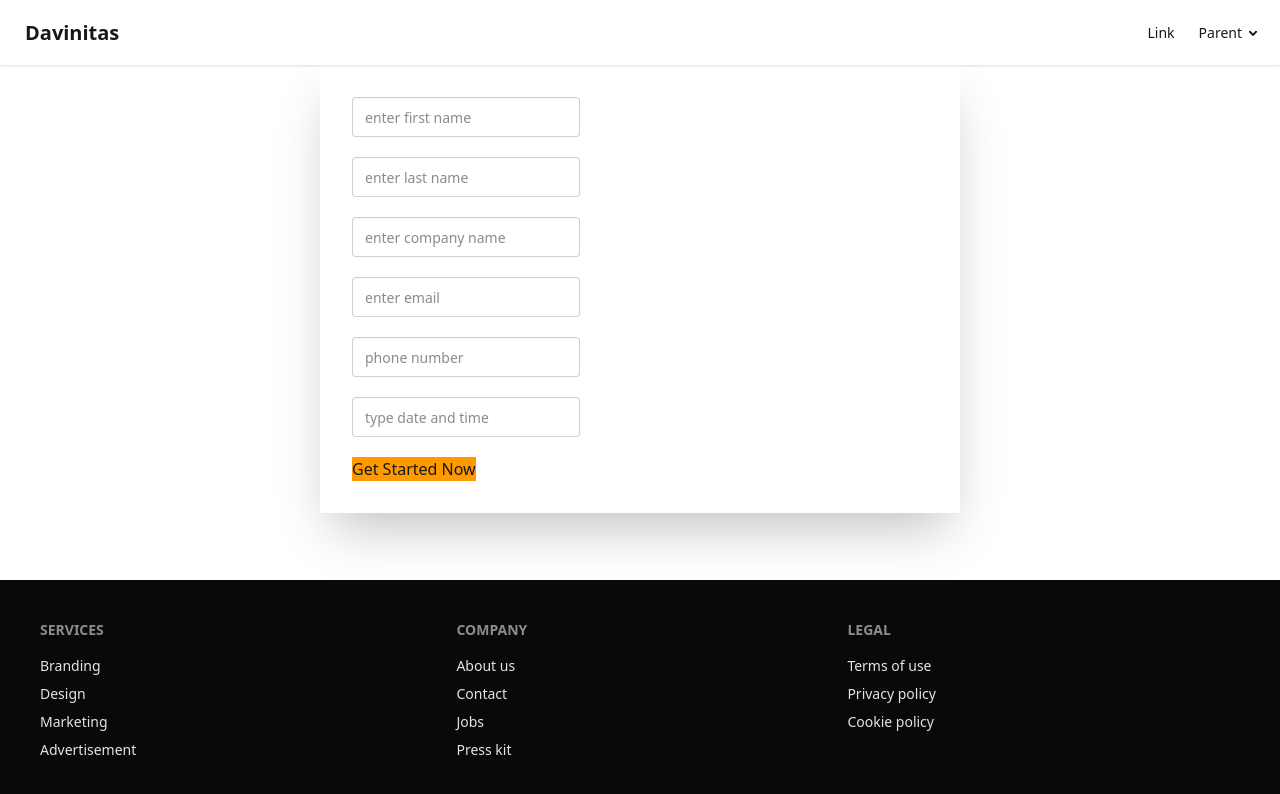
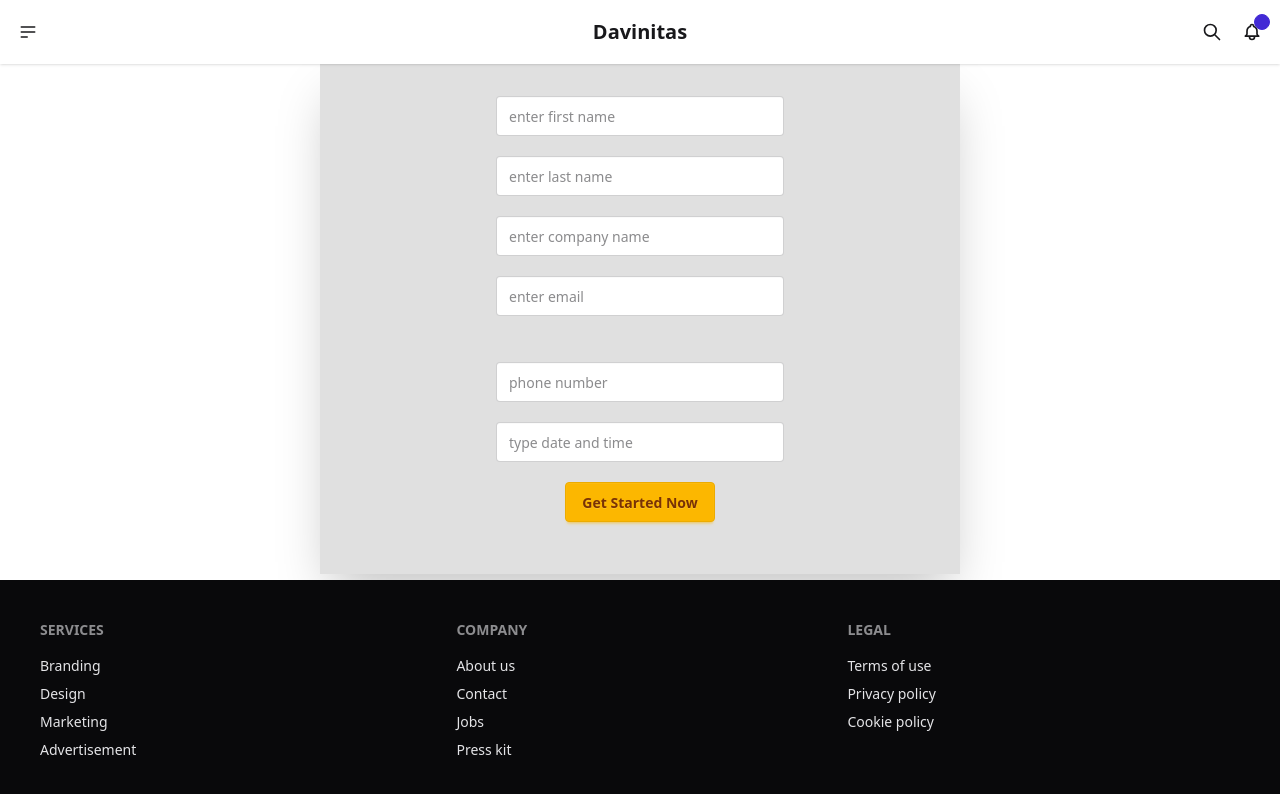
Before and after one commit to JGuzman87/davinitas, a Next.js app: page /contact in a window 1280 px wide. Shown: the top 794 px of the page. Built offline with nearby package versions, Linux system fonts and the light colour scheme.

Commit message:
changed form

```diff
--- a/src/app/globals.css
+++ b/src/app/globals.css
@@ -18,9 +18,16 @@
   flex-direction: column;
   width: 50%;
   padding: 2rem;
-  align-items: flex-start;
+  align-items: center;
   width: 50%;
   gap: 20px;
+  background-color: rgb(224, 224, 224);
 
 
 }
+label {
+  width: 50%;
+}
+input {
+  width: 100%;
+}
--- a/src/components/Form.tsx
+++ b/src/components/Form.tsx
@@ -16,6 +16,7 @@
 const Form = () => {
 
   const [client, setClient] = useState <Client>({first: '', last: '', company: '', email: '', phone: '' , date_time: '' })
+  const [error, setError] = useState('');
 
 
   const handleChange = (e:any) => {
@@ -50,8 +51,9 @@
       (value) => value.trim() !== ""
     );
     if (!isFormComplete) {
-      console.log('Please fill all fields');
+     setError('Please fill all fields');
     } else {
+      setError('');
       console.log(client);
     }
   }
@@ -92,16 +94,19 @@
           onChange={handleChange}
         />
       </label>
+
       <label className="floating-label">
         <span>email</span>
         <input
           value={client?.email}
           name="email"
           type="email"
+          required
           placeholder="enter email"
-          className="input input-md"
+          className="input validator input-md"
           onChange={handleChange}
         />
+        <div className="validator-hint">Enter valid email address</div>
       </label>
       <label className="floating-label">
         <span>Phone</span>
@@ -125,14 +130,10 @@
           onChange={handleChange}
         />
       </label>
-      <button
-      className='bg-amber-500'
-        onClick={handleClick
-
-         }
-      >
+      <button className="btn btn-warning" onClick={handleClick}>
         Get Started Now
       </button>
+      <p style={{ color: "red" }}>{error}</p>
     </form>
   );
 }
--- a/src/components/Nav.tsx
+++ b/src/components/Nav.tsx
@@ -3,6 +3,37 @@
 
 const Nav = () => {
   return (
+    <div className="navbar bg-base-100 shadow-sm">
+  <div className="navbar-start">
+    <div className="dropdown">
+      <div tabIndex={0} role="button" className="btn btn-ghost btn-circle">
+        <svg xmlns="http://www.w3.org/2000/svg" className="h-5 w-5" fill="none" viewBox="0 0 24 24" stroke="currentColor"> <path strokeLinecap="round" strokeLinejoin="round" strokeWidth="2" d="M4 6h16M4 12h16M4 18h7" /> </svg>
+      </div>
+      <ul
+        tabIndex={0}
+        className="menu menu-sm dropdown-content bg-base-100 rounded-box z-1 mt-3 w-52 p-2 shadow">
+        <li><Link href={'/'}>Homepage</Link></li>
+        <li><a>Our Work</a></li>
+        <li><Link href={'/about'}>About Us</Link></li>
+        <li><Link href={'/contact'}>Contact Us</Link></li>
+      </ul>
+    </div>
+  </div>
+  <div className="navbar-center">
+    <Link href={'/'} className="btn btn-ghost text-xl">Davinitas</Link>
+  </div>
+  <div className="navbar-end">
+    <button className="btn btn-ghost btn-circle">
+      <svg xmlns="http://www.w3.org/2000/svg" className="h-5 w-5" fill="none" viewBox="0 0 24 24" stroke="currentColor"> <path strokeLinecap="round" strokeLinejoin="round" strokeWidth="2" d="M21 21l-6-6m2-5a7 7 0 11-14 0 7 7 0 0114 0z" /> </svg>
+    </button>
+    <button className="btn btn-ghost btn-circle">
+      <div className="indicator">
+        <svg xmlns="http://www.w3.org/2000/svg" className="h-5 w-5" fill="none" viewBox="0 0 24 24" stroke="currentColor"> <path strokeLinecap="round" strokeLinejoin="round" strokeWidth="2" d="M15 17h5l-1.405-1.405A2.032 2.032 0 0118 14.158V11a6.002 6.002 0 00-4-5.659V5a2 2 0 10-4 0v.341C7.67 6.165 6 8.388 6 11v3.159c0 .538-.214 1.055-.595 1.436L4 17h5m6 0v1a3 3 0 11-6 0v-1m6 0H9" /> </svg>
+        <span className="badge badge-xs badge-primary indicator-item"></span>
+      </div>
+    </button>
+  </div>
+{/* </div>
     <div className="navbar bg-base-100 shadow-sm">
       <div className="flex-1">
         <Link href="/" className="btn btn-ghost text-xl">Davinitas</Link>
@@ -10,23 +41,23 @@
       <div className="flex-none">
         <ul className="menu menu-horizontal px-1">
           <li>
-            <a>Link</a>
+
           </li>
           <li>
             <details>
               <summary>Parent</summary>
               <ul className="bg-base-100 rounded-t-none p-2">
                 <li>
-                  <a>Link 1</a>
+                  <Link href={'/about'}>About us</Link>
                 </li>
                 <li>
-                  <a>Link 2</a>
+                  <Link href={'/contact'}>Contact Us</Link>
                 </li>
               </ul>
             </details>
           </li>
         </ul>
-      </div>
+      </div> */}
     </div>
   );
 }
```
